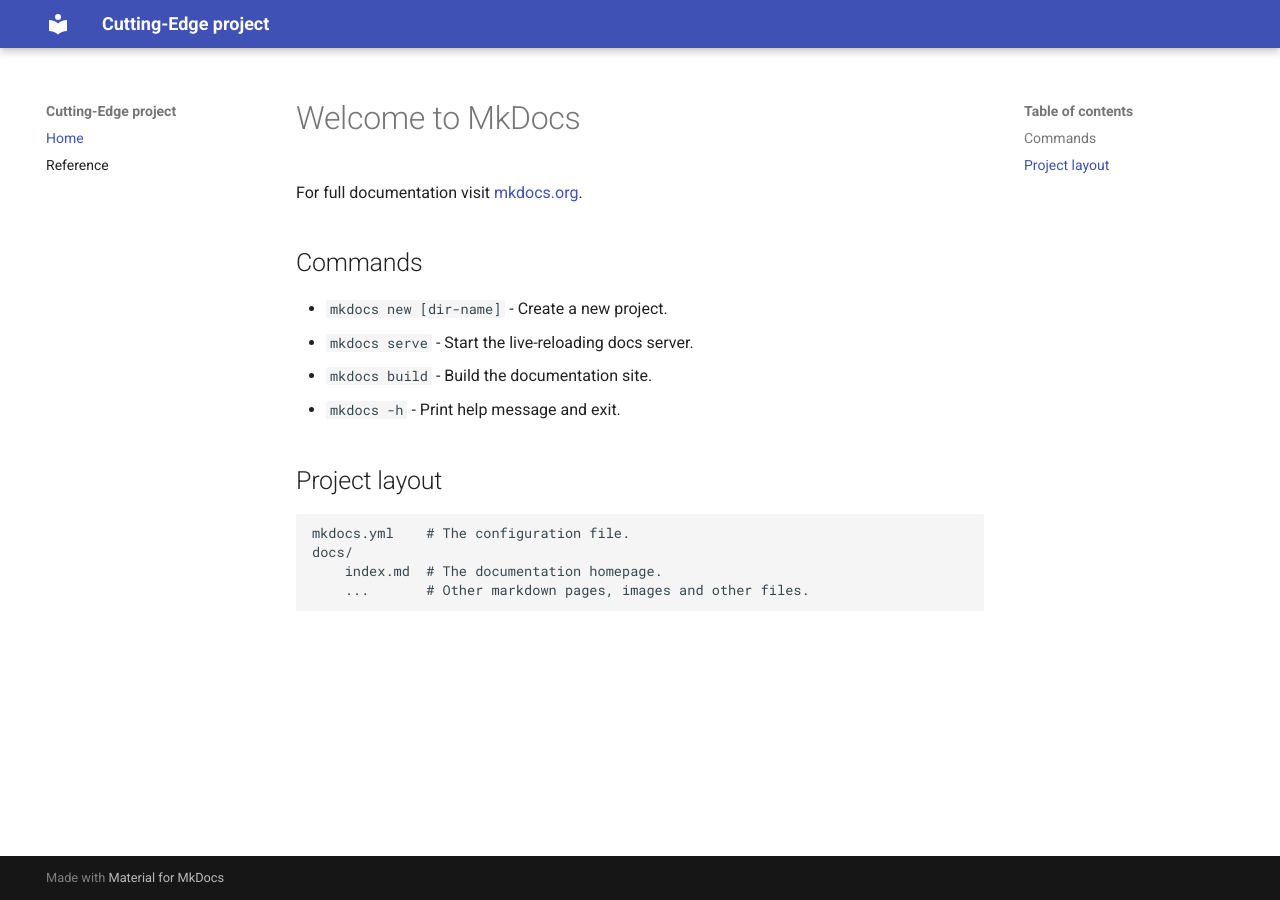
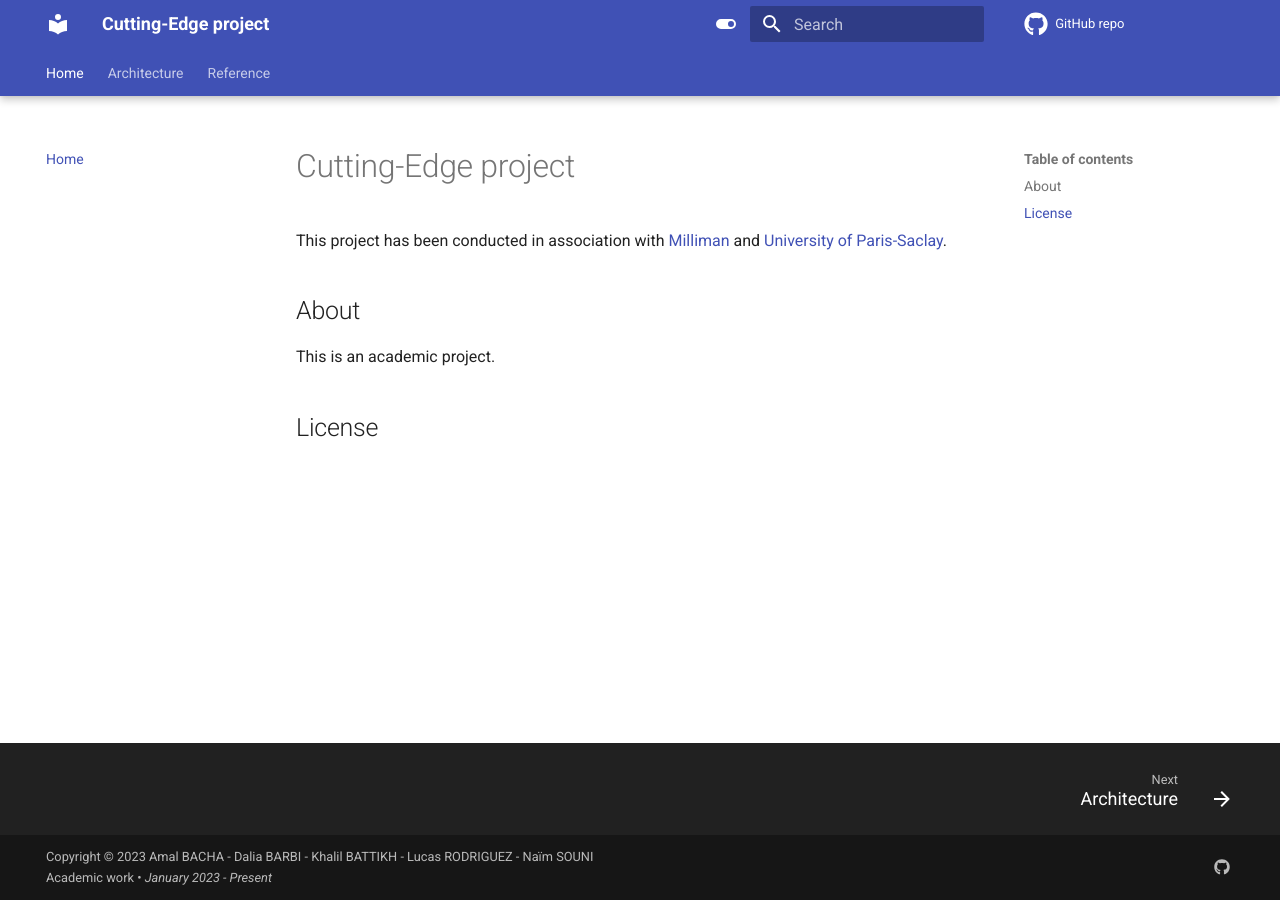
Before and after one commit to lcsrodriguez/CuttingEdge-Milliman, an MkDocs documentation site: the page built from docs/index.md, in a window 1280 px wide. Built offline with MkDocs 1.6.1 and Material for MkDocs 9.7.7, drawn with Linux system fonts in a browser that asks for light colours; comment, search, counter and statistics services are not loaded.

Commit message:
Adding doc settings

```diff
--- a/docs/index.md
+++ b/docs/index.md
@@ -1,17 +1,12 @@
-# Welcome to MkDocs
+# Cutting-Edge project
 
-For full documentation visit [mkdocs.org](https://www.mkdocs.org).
 
-## Commands
+This project has been conducted in association with [Milliman]() and [University of Paris-Saclay]().
 
-* `mkdocs new [dir-name]` - Create a new project.
-* `mkdocs serve` - Start the live-reloading docs server.
-* `mkdocs build` - Build the documentation site.
-* `mkdocs -h` - Print help message and exit.
 
-## Project layout
 
-    mkdocs.yml    # The configuration file.
-    docs/
-        index.md  # The documentation homepage.
-        ...       # Other markdown pages, images and other files.
+## About
+
+This is an academic project.
+
+## License
--- /dev/null
+++ b/docs/javascripts/mathjax.js
@@ -0,0 +1,19 @@
+window.MathJax = {
+    tex: {
+        inlineMath: [["\\(", "\\)"]],
+        displayMath: [["\\[", "\\]"]],
+        processEscapes: true,
+        processEnvironments: true
+    },
+    options: {
+        ignoreHtmlClass: ".*|",
+        processHtmlClass: "arithmatex"
+    }
+};
+
+document$.subscribe(() =>
+{
+
+
+    MathJax.typesetPromise()
+})
--- a/mkdocs.yml
+++ b/mkdocs.yml
@@ -1,15 +1,58 @@
 site_name: Cutting-Edge project
 theme:
   name: "material"
+  palette:
+    # Palette toggle for light mode
+    - scheme: default
+      toggle:
+        icon: material/toggle-switch
 
+        name: Switch to dark mode
+
+    # Palette toggle for dark mode
+    - scheme: slate
+      toggle:
+        icon: material/toggle-switch-off-outline
+        name: Switch to light mode
+  icon:
+    repo: fontawesome/brands/github
+  features:
+    - navigation.tabs
+    - navigation.tabs.sticky
+    - navigation.sections
+    - navigation.expand
+    - navigation.top
+    - navigation.footer
+
+extra:
+  generator: false
+  social:
+    - icon: fontawesome/brands/github
+      link: https://github.com/lcsrodriguez/CuttingEdge-Milliman
+
+repo_url: https://github.com/lcsrodriguez/CuttingEdge-Milliman
+repo_name: GitHub repo
+copyright: Copyright &copy; 2023 Amal BACHA - Dalia BARBI - Khalil BATTIKH - Lucas RODRIGUEZ - Naïm SOUNI<br>Academic work &bull; <i>January 2023 - Present</i>
 plugins:
   - mkdocstrings
+  - search
 
 markdown_extensions:
   - admonition
   - pymdownx.details
-  - pymdownx.superfences
+  - pymdownx.superfences:
+      custom_fences:
+        - name: mermaid
+          class: mermaid
+          format: !!python/name:pymdownx.superfences.fence_code_format
+  - pymdownx.arithmatex:
+      generic: true
 
+extra_javascript:
+  - javascripts/mathjax.js
+  - https://polyfill.io/v3/polyfill.min.js?features=es6
+  - https://cdn.jsdelivr.net/npm/mathjax@3/es5/tex-mml-chtml.js
 nav:
   - Home: index.md
+  - Architecture: tree.md
   - Reference: reference.md
```
Also changed, not shown: docs/tree.md (+2 -2 lines).
